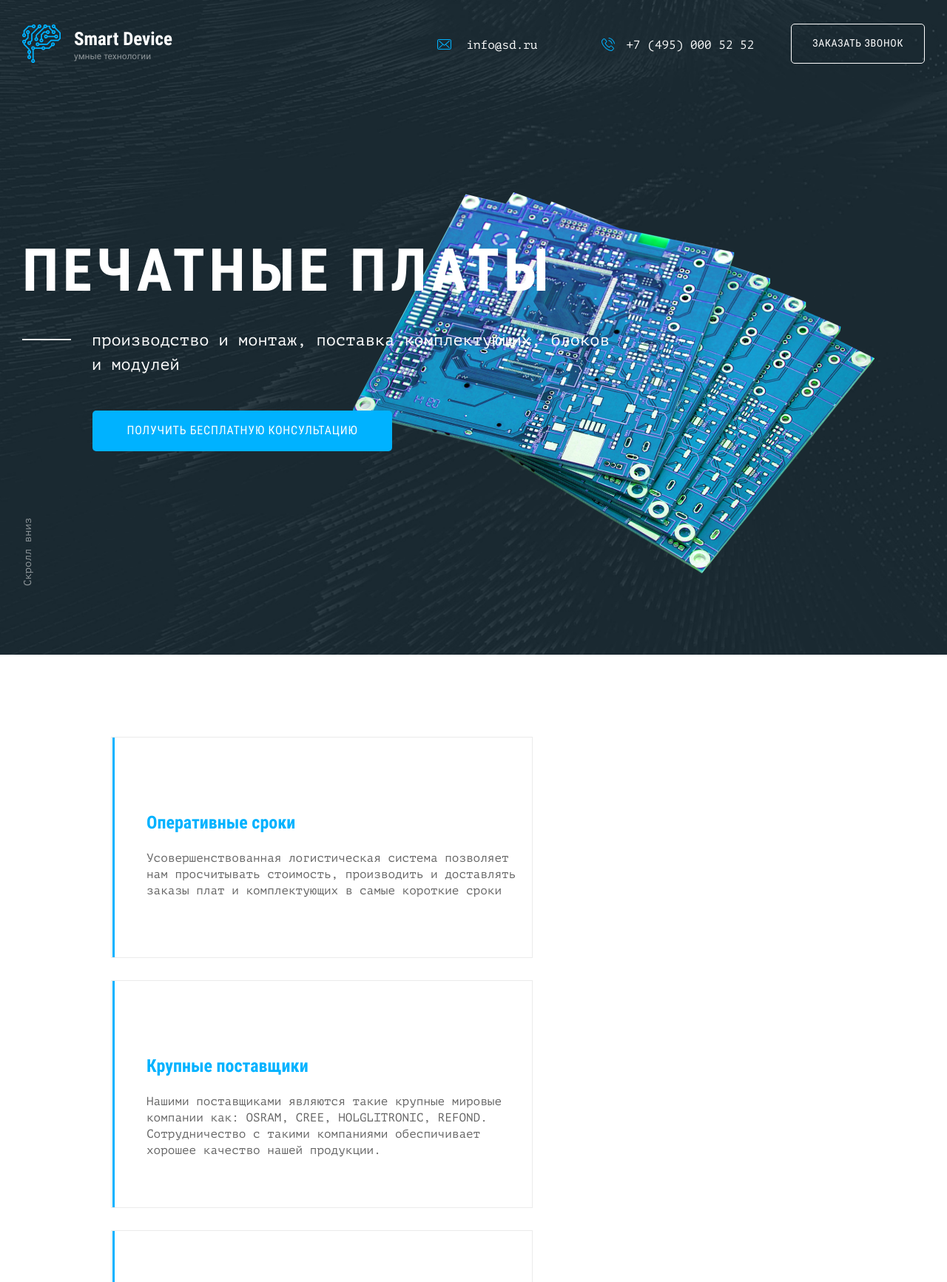
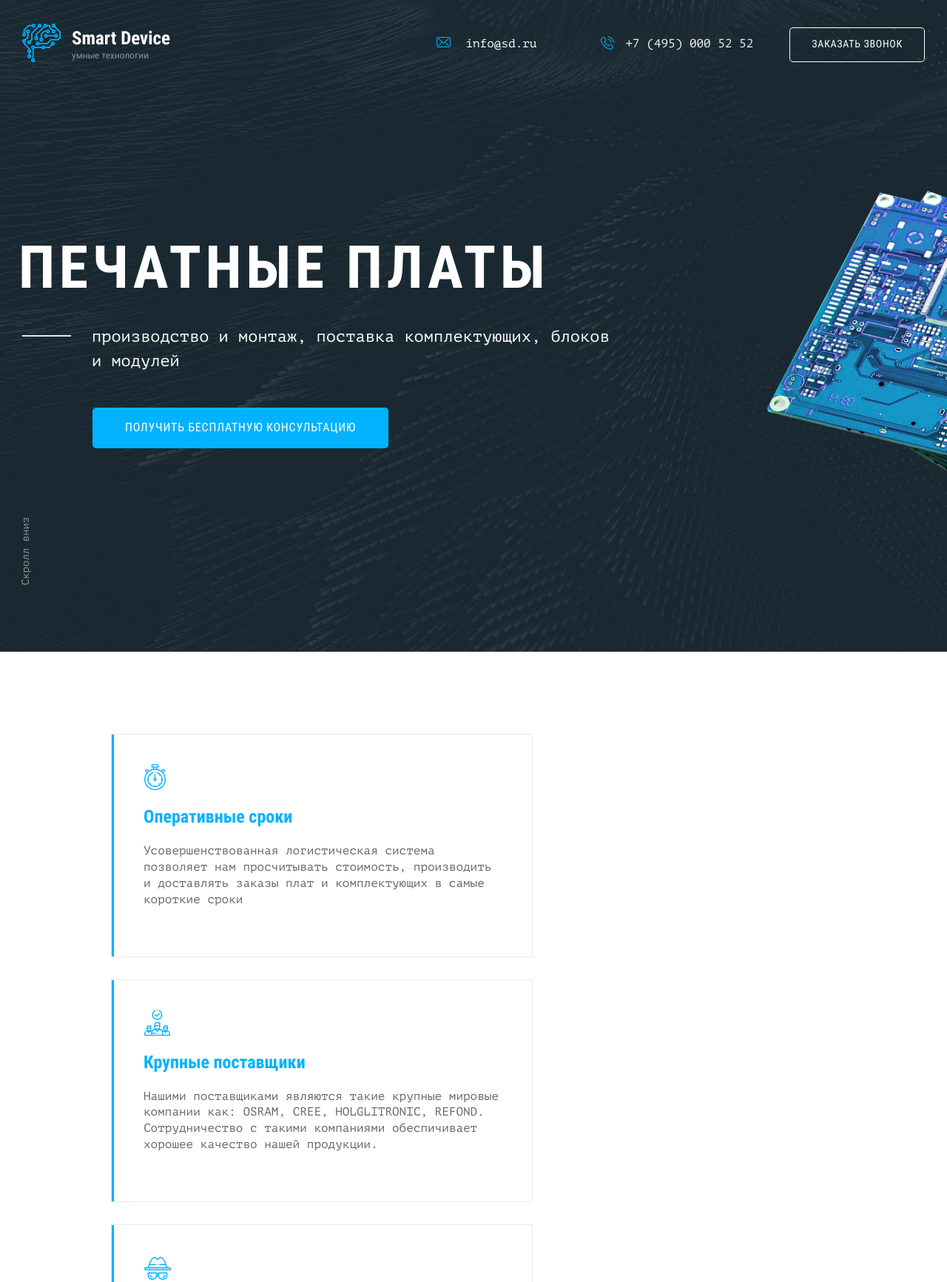
Before and after one commit to qrxt/smart-device, a website: page source/index.html in a window 1280 px wide. Shown: the top 1733 px of the page at 74% size. Drawn offline with nearby package versions, Linux system fonts and the light colour scheme; files that its build step writes are made by us from their sources; files whose address does not match are found by name.

Commit message:
Корректирует пиксель-перфект, добавляет предварительную версию секции преимуществ

```diff
--- a/gulpfile.js
+++ b/gulpfile.js
@@ -8,6 +8,7 @@ var postcss = require('gulp-postcss');
 var autoprefixer = require('autoprefixer');
 var server = require('browser-sync').create();
 var csso = require('gulp-csso');
+var cheerio = require('gulp-cheerio');
 var rename = require('gulp-rename');
 var imagemin = require('gulp-imagemin');
 var webp = require('gulp-webp');
@@ -67,8 +68,17 @@ gulp.task('webp', function () {
 });
 
 gulp.task('sprite', function () {
-  return gulp.src('source/img/{icon-*,htmlacademy*}.svg')
-    .pipe(svgstore({inlineSvg: true}))
+  return gulp.src([
+    'source/img/icon-*.svg',
+    'source/img/logo-*.svg'
+  ])
+    .pipe(cheerio({
+      run: function ($) {
+        $('[fill]').removeAttr('fill');
+      },
+      parserOptions: { xmlMode: true }
+    }))
+    .pipe(svgstore({ inlineSvg: true }))
     .pipe(rename('sprite_auto.svg'))
     .pipe(gulp.dest('build/img'));
 });
--- a/source/index.html
+++ b/source/index.html
@@ -81,7 +81,10 @@
       <h2 class="visually-hidden">Наши преимущества</h2>
       <div class="features__inner wrapper">
         <ul class="features__list">
-          <li class="features__item feature-card feature-card--active">
+          <li class="features__item feature-card feature-card--clocks">
+            <svg width="29" height="35">
+              <use xlink:href="img/sprite.svg#icon-clocks"></use>
+            </svg>
             <h3 class="feature-card__title">
               Оперативные сроки
             </h3>
@@ -93,7 +96,10 @@
             </p>
           </li>
 
-          <li class="features__item feature-card">
+          <li class="features__item feature-card feature-card--guys">
+            <svg width="35" height="35">
+              <use xlink:href="img/sprite.svg#icon-guys"></use>
+            </svg>
             <h3 class="feature-card__title">
               Крупные поставщики
             </h3>
@@ -105,19 +111,25 @@
             </p>
           </li>
 
-          <li class="features__item feature-card">
+          <li class="features__item feature-card feature-card--hat">
+            <svg width="36" height="31">
+              <use xlink:href="img/sprite.svg#icon-hat"></use>
+            </svg>
             <h3 class="feature-card__title">
               Полная конфиденциальность
             </h3>
             <p class="feature-card__description">
-              По желанию клиента  мы обеспечиваем
+              По желанию клиента мы обеспечиваем
               полную конфеденциальность.
             </p>
           </li>
 
-          <li class="features__item feature-card">
+          <li class="features__item feature-card feature-card--label">
+            <svg width="35" height="35">
+              <use xlink:href="img/sprite.svg#icon-label"></use>
+            </svg>
             <h3 class="feature-card__title">
-              Персонализация
+              Персонализация стоимости
             </h3>
             <p class="feature-card__description">
               Мы подбираем определенную фабрику,
--- a/source/sass/blocks/btn.scss
+++ b/source/sass/blocks/btn.scss
@@ -11,6 +11,7 @@
 }
 
 .btn--filled {
+  padding: 18px 10px;
   border: none;
   background-color: $dodger-blue;
   color: $text-primary-color;
@@ -29,7 +30,7 @@
   @include set-font(14px, 16px);
   @include set-custom-transition(background-color);
 
-  padding: 18px 28px;
+  padding: 14px 29px 12px;
   border: 1px solid $white;
 
   &:hover,
--- a/source/sass/blocks/contacts-list.scss
+++ b/source/sass/blocks/contacts-list.scss
@@ -2,7 +2,7 @@
   @include normalize-list();
 
   display: flex;
-  margin-right: 50px;
+  margin-right: 49px;
 }
 
 .contacts-list__item {
@@ -16,7 +16,7 @@
 .contacts-list__link {
   position: relative;
   display: block;
-  padding-top: 14px;
+  padding-top: 12px;
   padding-left: 40px;
   font-family: $font-secondary;
   color: $text-primary-color;
@@ -37,7 +37,7 @@
 
 .contacts-list__link--mail svg {
   left: 1px;
-  bottom: 4px;
+  bottom: 5px;
 }
 
 .contacts-list__link--phone svg {
--- a/source/sass/blocks/feature-card.scss
+++ b/source/sass/blocks/feature-card.scss
@@ -2,12 +2,17 @@
   position: relative;
   display: flex;
   flex-direction: column;
-  padding: 99px 0 0 47px;
+  padding: 95px 45px 0 43px;
 
   width: 570px;
   min-height: 299px;
   margin-bottom: 30px;
   border: 1px solid #ebebeb;
+
+  background-repeat: no-repeat;
+  background-position: 10px 10px;
+
+  @include set-custom-transition(background-color);
 
   &::before {
     content: "";
@@ -16,17 +21,41 @@
     height: 100%;
     position: absolute;
     background-color: $dodger-blue;
-    left: 1px;
+    left: 0;
     top: 0;
   }
 }
 
+.feature-card:hover {
+  background-color: $dodger-blue;
+}
+
+.feature-card:hover .feature-card__title,
+.feature-card:hover .feature-card__description {
+  color: $text-primary-color;
+}
+
+.feature-card:hover svg {
+  fill: $white;
+}
+
+.feature-card svg {
+  position: absolute;
+  fill: $dodger-blue;
+  left: 44px;
+  top: 40px;
+}
+
+.feature-card--hat svg {
+  top: 43px;
+}
+
 .feature-card:not(:nth-child(2n)) {
-  margin-right: 35px;
+  margin-right: 30px;
 }
 
 .feature-card__title {
-  margin: 0 0 20px;
+  margin: 0 0 18px;
 
   font-family: $font-primary;
   color: $text-secondary-color--title;
--- a/source/sass/blocks/main-logo.scss
+++ b/source/sass/blocks/main-logo.scss
@@ -7,7 +7,7 @@
 .main-logo img {
   display: block;
 
-  margin-right: 18px;
+  margin-right: 15px;
 }
 
 .main-logo__wrapper {
--- a/source/sass/blocks/main-nav.scss
+++ b/source/sass/blocks/main-nav.scss
@@ -1,5 +1,5 @@
 .main-nav {
-  margin-bottom: 174px;
+  margin-bottom: 172px;
 }
 
 .main-nav__inner {
@@ -12,6 +12,7 @@
 }
 
 .main-nav__call-request {
+  margin-top: 5px;
   color: $text-primary-color;
 }
 
--- a/source/sass/blocks/promo.scss
+++ b/source/sass/blocks/promo.scss
@@ -4,7 +4,7 @@
   background-image: url("../../img/curcuits@1x.png");
   background-repeat: no-repeat;
   background-size: 705px 515px;
-  background-position: 83% 0;
+  background-position: 1037px 2px;
 }
 
 .promo__inner {
@@ -21,7 +21,8 @@
   text-transform: uppercase;
   letter-spacing: 0.07em;
 
-  margin-bottom: 30px;
+  margin-left: -5px;
+  margin-bottom: 29px;
 
   @include set-font(80px, 94px, 700);
 }
@@ -30,7 +31,7 @@
   position: relative;
   margin: 0;
   padding-left: 94px;
-  margin-bottom: 44px;
+  margin-bottom: 45px;
 
   font-family: $font-secondary;
   text-transform: lowercase;
@@ -51,7 +52,7 @@
 
 .promo__btn {
   margin-left: 95px;
-  width: 405px;
+  width: 400px;
 
   margin-bottom: 275px;
 }
--- a/source/sass/blocks/scroll-down.scss
+++ b/source/sass/blocks/scroll-down.scss
@@ -1,7 +1,7 @@
 .scroll-down {
   position: absolute;
-  left: -22px;
-  bottom: 130px;
+  left: -25px;
+  bottom: 127px;
 
   width: 120px;
   background-color: transparent;
```
Also changed, not shown: package.json (+4 -3 lines), build/css/style.min.css, build/img/icon-envelope.svg (added), build/img/icon-phone-call.svg (added), build/img/sprite.svg (added), build/img/sprite_auto.svg, build/index.html, source/img/icon-clocks.svg (added), source/img/icon-guys.svg (added), source/img/icon-hat.svg (added), source/img/icon-label.svg (added), 1 other file.
